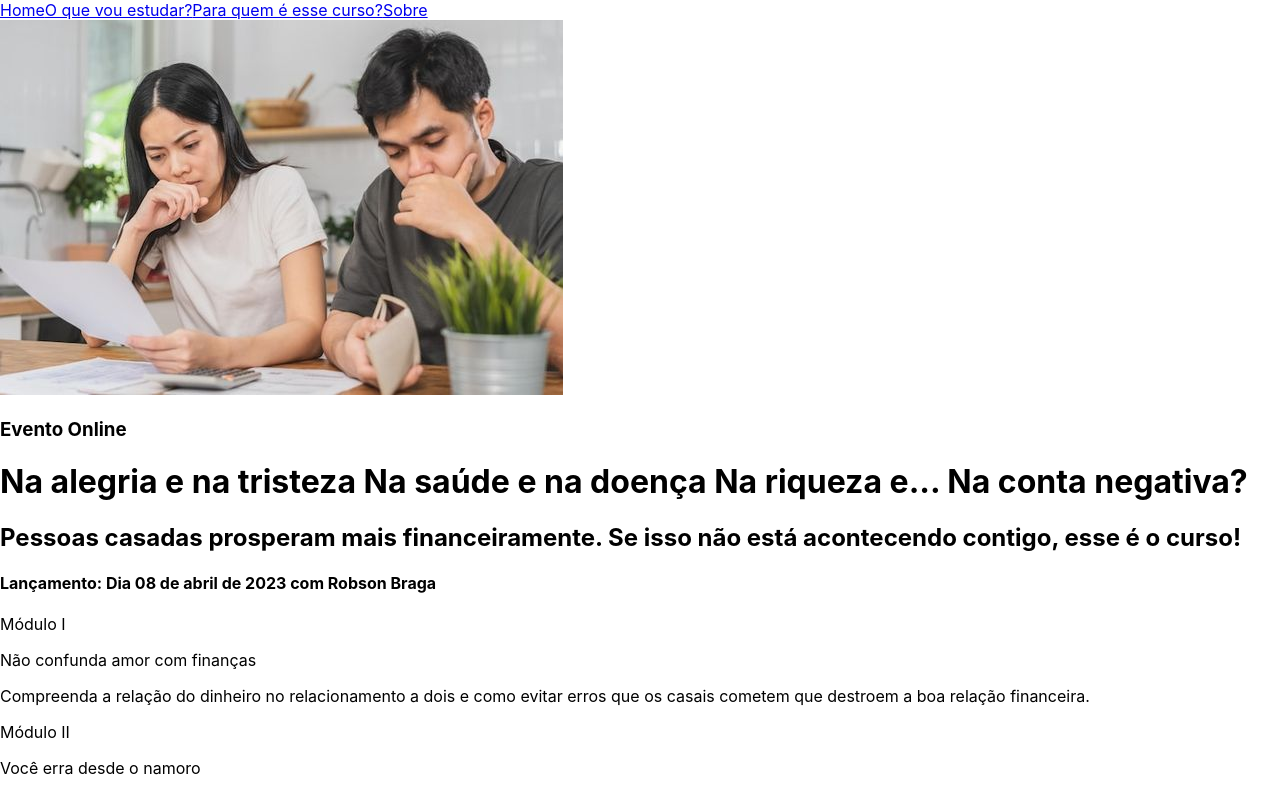
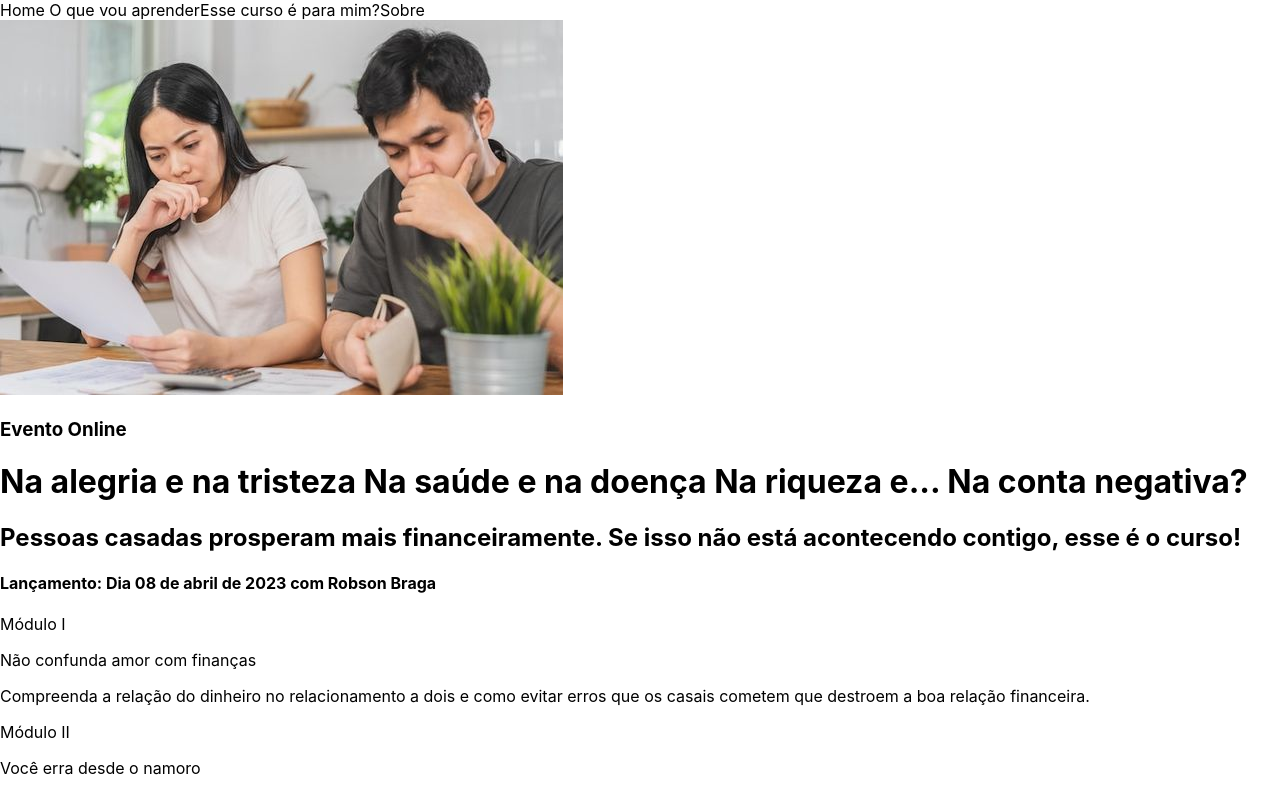
Before and after one commit to daniel-s-souza/Rbraga_landing_page, a React (Create React App) app: page / in a window 1280 px wide. Shown: the top 795 px of the page. Built offline with nearby package versions, Linux system fonts and the light colour scheme.

Commit message:
feat: refatora navegação usando ancoras internas com comportamento smooth para melhor usabilidade da pagina

```diff
--- a/src/components/Header/index.js
+++ b/src/components/Header/index.js
@@ -1,20 +1,30 @@
-import React, { Component } from 'react';
-import { Link, BrowserRouter} from 'react-router-dom';
-import AboutPage from "../../pages/AboutPage/index";
-import HomePage from "../../pages/homepage/index";
-import Conteudo from "../../pages/conteudo/index";
-import IndicacaoCurso from "../../pages/indicacaoCurso/index";
+/* eslint-disable jsx-a11y/anchor-is-valid */
+import React, { Component } from 'react'
 
 
-export default class index extends Component {
+
+
+export default class headerNavigation extends Component {
+
+  scrollToSection(sectionId) {
+    const section = document.getElementById(sectionId);
+    window.scrollTo({
+      top: section.offsetTop,
+      behavior: 'smooth'
+    });
+  }
+
   render() {
     return (
-      <BrowserRouter>
-        <Link to={HomePage}>Home</Link>
-        <Link to={Conteudo}>O que vou estudar?</Link>
-        <Link to={IndicacaoCurso}>Para quem é esse curso?</Link>
-        <Link to={AboutPage}>Sobre</Link>
-      </BrowserRouter>
-    )
+      <div>
+        <nav>
+          <a onClick={() => this.scrollToSection('home')}>Home </a>
+          <a onClick={() => this.scrollToSection('conteudo')}>O que vou aprender</a>
+          <a onClick={() => this.scrollToSection('indicacaoCurso')}>Esse curso é para mim?</a>
+          <a onClick={() => this.scrollToSection('sobre')}>Sobre</a>
+        </nav>
+
+      </div>
+    );
   }
 }
--- a/src/pages/AboutPage/index.js
+++ b/src/pages/AboutPage/index.js
@@ -3,7 +3,7 @@ import React, { Component } from 'react'
 export default class ola extends Component {
   render() {
     return (
-      <div>ola</div>
+      <div id='sobre'>ola</div>
     )
   }
 }
--- a/src/pages/conteudo/index.js
+++ b/src/pages/conteudo/index.js
@@ -3,8 +3,8 @@ import React, { Component } from 'react'
 export default class index extends Component {
   render() {
     return (
-      <>
-      <section>
+      <div id='conteudo'>
+          <section>
       <div className='modulo1'>
         <p className='modulo'> Módulo I </p>
         <p className=''> Não confunda amor com finanças</p>
@@ -38,8 +38,8 @@ export default class index extends Component {
         <p>Saiba como controlar o orçamento familiar e considerar o dinheiro como instrumento de bem-estar, por meio de simulações de investimentos.</p>
       </div>
       </section>
-    </>
 
+      </div>
     )
   }
 }
--- a/src/pages/homepage/index.js
+++ b/src/pages/homepage/index.js
@@ -4,7 +4,7 @@ import img from '../../imgs/casal.jpg';
 export default class HomePage extends Component {
   render() {
     return (
-      <div className='imgBlock'>
+      <div id='home' className='imgBlock'>
         <img src={img} alt='casal estudando finanças' />
         <div className='textBlock'>
           <h3 className='h3Line'> Evento Online </h3>
--- a/src/pages/indicacaoCurso/index.js
+++ b/src/pages/indicacaoCurso/index.js
@@ -3,8 +3,8 @@ import React, { Component } from 'react'
 export default class index extends Component {
   render() {
     return (
-      <>
-      <section className="titleSection">
+      <div id='indicacaoCurso'>
+        <section className="titleSection">
         <h2> Esse curso é para mim?</h2>
         <h2> Se você se identifica com os perfis abaixo, SIM </h2>
       </section>
@@ -26,7 +26,7 @@ export default class index extends Component {
           <li>Para pessoas que vivem com parceiros, com quem querem passar o resto da vida feliz e com dinheiro.</li>
         </ul>
       </div>
-      </>
+      </div>
     )
   }
 }
```
